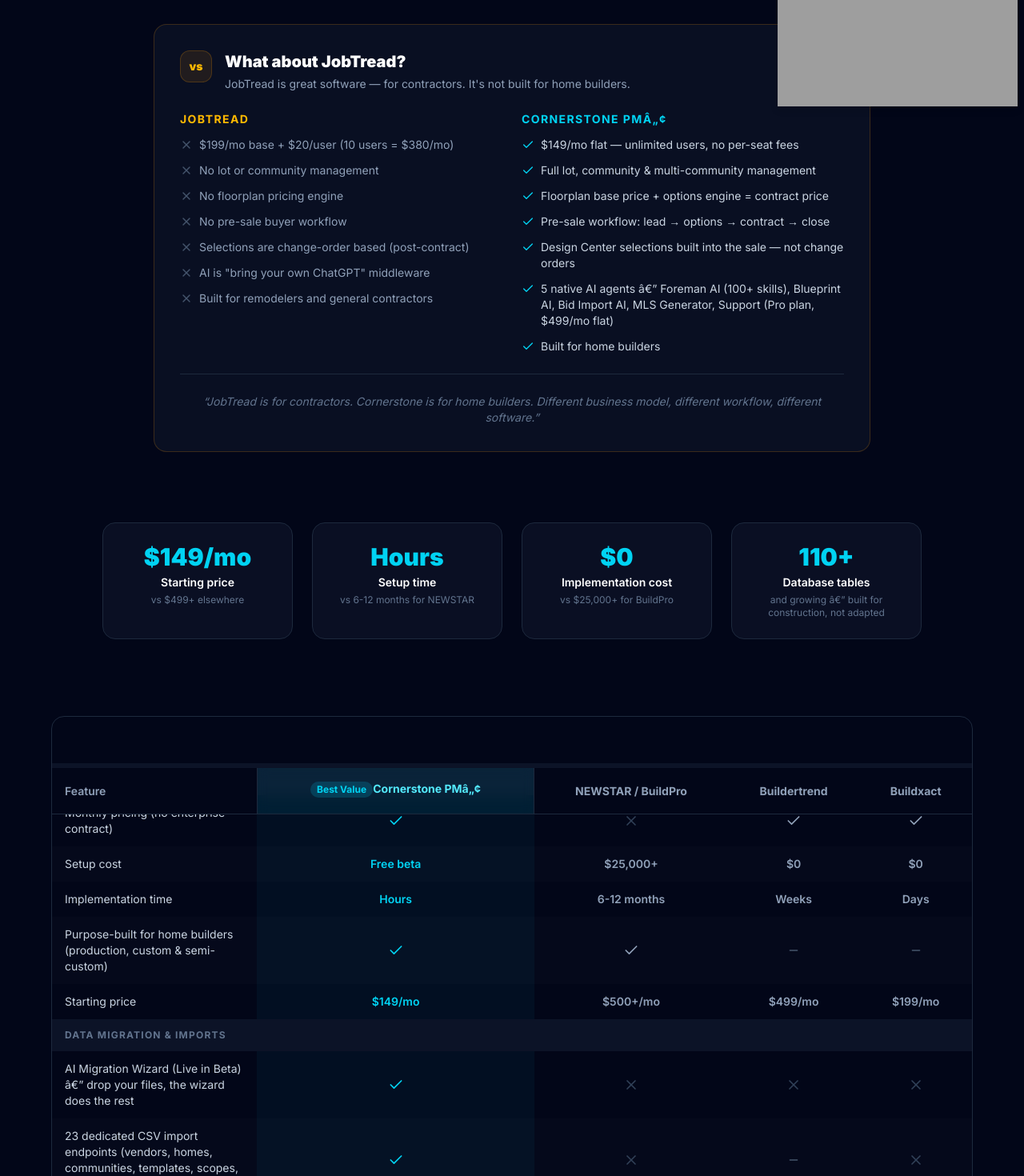
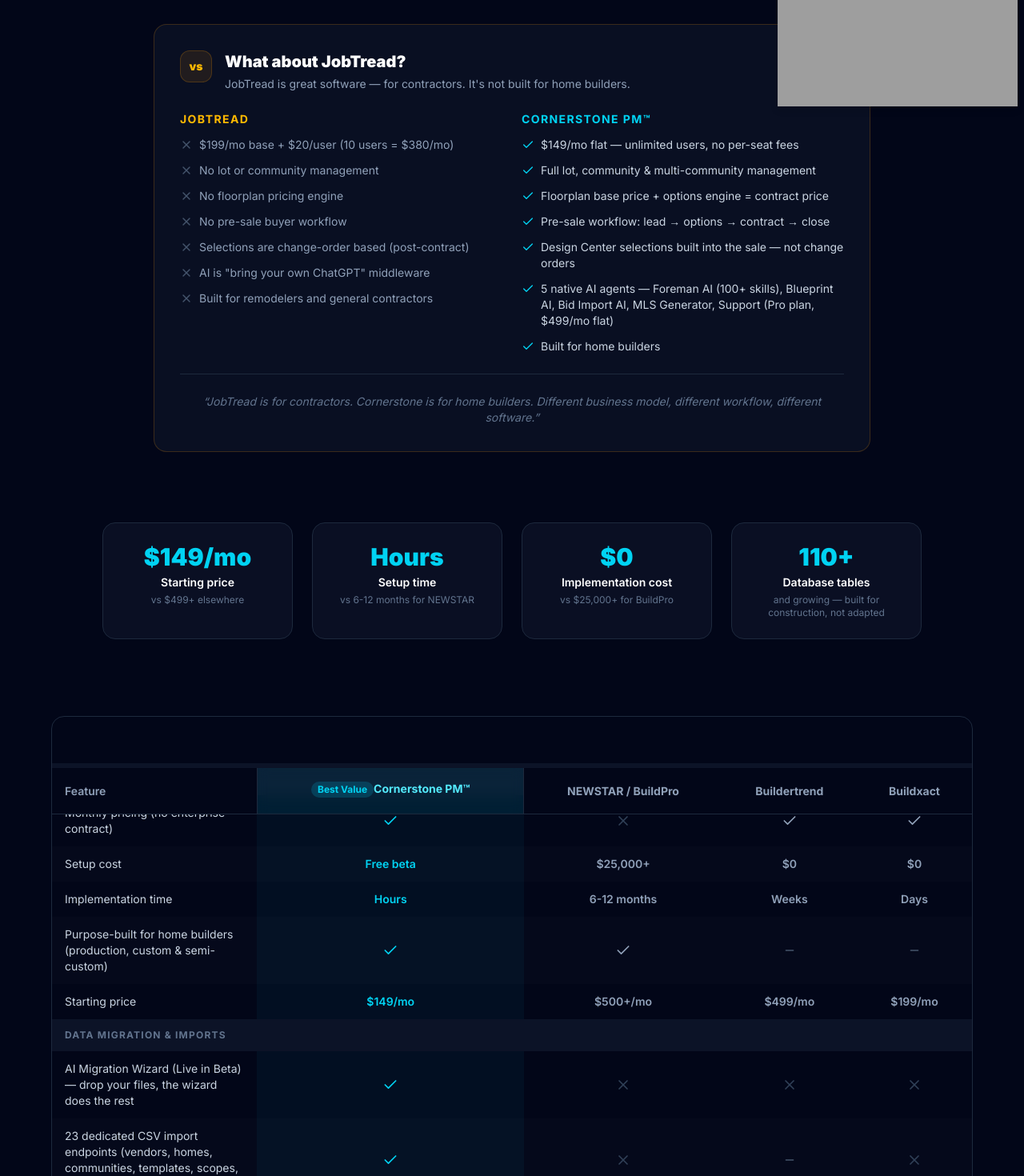
Before and after one commit to Scootermcgavin121/cornerstone-marketing-v2, a Next.js app: page /compare in a window 1280 px wide. Shown: the part 620-2090 px from the top of the page at 80% size. Built offline with nearby package versions, Linux system fonts and the light colour scheme; grey boxes are pictures that could not be loaded.

Commit message:
fix(compare): targeted mojibake repair on /compare page only - 25 byte-precise replacements (6 TM, 9 em-dash, 6 arrow, 4 registered)

```diff
--- a/src/app/compare/page.tsx
+++ b/src/app/compare/page.tsx
@@ -3,12 +3,12 @@ import { Check, X, Minus } from "lucide-react";
 import { Navbar } from "@/components/Navbar";
 
 export const metadata = {
-  title: "Cornerstone PMâ„¢ vs NEWSTAR, Buildertrend, Buildxact â€” Compare Home Builder Software",
+  title: "Cornerstone PM™ vs NEWSTAR, Buildertrend, Buildxact — Compare Home Builder Software",
   description:
-    "See how Cornerstone PMâ„¢ stacks up against NEWSTAR, BuildPro, Buildertrend, and Buildxact. Less cost, faster setup, built specifically for home builders â€” with AI, real-time command center, and a 100+ skills in-app agent none of them have.",
+    "See how Cornerstone PM™ stacks up against NEWSTAR, BuildPro, Buildertrend, and Buildxact. Less cost, faster setup, built specifically for home builders — with AI, real-time command center, and a 100+ skills in-app agent none of them have.",
 };
 
-const competitors = ["Cornerstone PMâ„¢", "NEWSTAR / BuildPro", "Buildertrend", "Buildxact"];
+const competitors = ["Cornerstone PM™", "NEWSTAR / BuildPro", "Buildertrend", "Buildxact"];
 
 const YES = "yes";
 const NO = "no";
@@ -30,9 +30,9 @@ const rows: { category: string; features: { label: string; values: CellValue[] }
   {
     category: "Data Migration & Imports",
     features: [
-      { label: "AI Migration Wizard (Live in Beta) â€” drop your files, the wizard does the rest", values: [YES, NO, NO, NO] },
+      { label: "AI Migration Wizard (Live in Beta) — drop your files, the wizard does the rest", values: [YES, NO, NO, NO] },
       { label: "23 dedicated CSV import endpoints (vendors, homes, communities, templates, scopes, takeoffs, parts, budgets...)", values: [YES, NO, PARTIAL, NO] },
-      { label: "AI-powered bid import (parse any vendor format â€” Excel, PDF, scanned, handwritten)", values: [YES, NO, NO, NO] },
+      { label: "AI-powered bid import (parse any vendor format — Excel, PDF, scanned, handwritten)", values: [YES, NO, NO, NO] },
       { label: "Self-serve migration (no consultant required)", values: [YES, NO, PARTIAL, YES] },
       { label: "Migration timeline", values: ["Hours", "3-12 months", "1-2 weeks", "1-2 weeks"] },
       { label: "Migration cost", values: ["$0", "$5,000-$20,000", "$0-$2,500", "$0"] },
@@ -105,7 +105,7 @@ const rows: { category: string; features: { label: string; values: CellValue[] }
   {
     category: "AI & Innovation",
     features: [
-      { label: "AI bid import (upload any vendor format â€” Excel, PDF, scanned, handwritten)", values: [YES, NO, NO, NO] },
+      { label: "AI bid import (upload any vendor format — Excel, PDF, scanned, handwritten)", values: [YES, NO, NO, NO] },
       { label: "AI Blueprint Takeoff (PDF to material list)", values: [YES, NO, NO, PARTIAL] },
       { label: "AI agent with 100+ purpose-built construction skills", values: [YES, NO, NO, NO] },
       { label: "AI memory compaction (marathon sessions without context loss)", values: [YES, NO, NO, NO] },
@@ -230,14 +230,14 @@ export default function ComparePage() {
                 ))}
               </div>
               <div className="space-y-3">
-                <div className="text-cyan-400 font-bold text-sm uppercase tracking-widest mb-3">Cornerstone PMâ„¢</div>
+                <div className="text-cyan-400 font-bold text-sm uppercase tracking-widest mb-3">Cornerstone PM™</div>
                 {[
                   "$149/mo flat &mdash; unlimited users, no per-seat fees",
                   "Full lot, community &amp; multi-community management",
                   "Floorplan base price + options engine = contract price",
                   "Pre-sale workflow: lead &rarr; options &rarr; contract &rarr; close",
                   "Design Center selections built into the sale &mdash; not change orders",
-                  "5 native AI agents â€” Foreman AI (100+ skills), Blueprint AI, Bid Import AI, MLS Generator, Support (Pro plan, $499/mo flat)",
+                  "5 native AI agents — Foreman AI (100+ skills), Blueprint AI, Bid Import AI, MLS Generator, Support (Pro plan, $499/mo flat)",
                   "Built for home builders",
                 ].map((item) => (
                   <div key={item} className="flex items-start gap-2 text-slate-300 text-sm">
@@ -261,7 +261,7 @@ export default function ComparePage() {
             { num: "$149/mo", label: "Starting price", sub: "vs $499+ elsewhere" },
             { num: "Hours", label: "Setup time", sub: "vs 6-12 months for NEWSTAR" },
             { num: "$0", label: "Implementation cost", sub: "vs $25,000+ for BuildPro" },
-            { num: "110+", label: "Database tables", sub: "and growing â€” built for construction, not adapted" },
+            { num: "110+", label: "Database tables", sub: "and growing — built for construction, not adapted" },
           ].map((s) => (
             <div key={s.label} className="text-center p-6 rounded-2xl bg-slate-900/60 border border-slate-800">
               <div className="text-3xl font-black text-cyan-400 mb-1">{s.num}</div>
@@ -332,7 +332,7 @@ export default function ComparePage() {
             <span className="flex items-center gap-1.5"><X className="w-3.5 h-3.5 text-slate-700" /> Not available</span>
           </div>
           <p className="max-w-5xl mx-auto mt-6 text-[11px] text-slate-600 leading-relaxed text-center">
-            Pricing and feature availability reflect publicly available information as of November 2026. Verify current pricing and capabilities directly with each vendor. NEWSTARÂ®, BuildProÂ®, BuildertrendÂ®, and BuildxactÂ® are trademarks of their respective owners; Cornerstone PMâ„¢ is not affiliated with or endorsed by these companies.
+            Pricing and feature availability reflect publicly available information as of November 2026. Verify current pricing and capabilities directly with each vendor. NEWSTAR®, BuildPro®, Buildertrend®, and Buildxact® are trademarks of their respective owners; Cornerstone PM™ is not affiliated with or endorsed by these companies.
           </p>
         </div>
       </section>
@@ -342,7 +342,7 @@ export default function ComparePage() {
         <div className="max-w-6xl mx-auto">
           <div className="text-center mb-10">
             <h2 className="text-3xl sm:text-4xl font-black text-white mb-3">Compare us to your current software</h2>
-            <p className="text-slate-400 max-w-2xl mx-auto">See how Cornerstone PMâ„¢ stacks up against 17 construction platforms â€” from enterprise production builder software to field tools and service-biz apps.</p>
+            <p className="text-slate-400 max-w-2xl mx-auto">See how Cornerstone PM™ stacks up against 17 construction platforms — from enterprise production builder software to field tools and service-biz apps.</p>
           </div>
 
           {/* Production builder competitors */}
@@ -358,7 +358,7 @@ export default function ComparePage() {
                 <Link key={c.slug} href={`/${c.slug}-alternative`} className="p-4 rounded-xl border border-slate-800 bg-slate-900/40 hover:border-cyan-500/40 hover:bg-slate-900/80 transition-all duration-200 group">
                   <div className="text-white font-bold text-sm group-hover:text-cyan-400 transition-colors">{c.name}</div>
                   <div className="text-slate-500 text-xs mt-1">{c.note}</div>
-                  <div className="text-cyan-400 text-xs mt-2 font-semibold">Compare â†’</div>
+                  <div className="text-cyan-400 text-xs mt-2 font-semibold">Compare →</div>
                 </Link>
               ))}
             </div>
@@ -377,7 +377,7 @@ export default function ComparePage() {
                 <Link key={c.slug} href={`/${c.slug}-alternative`} className="p-4 rounded-xl border border-slate-800 bg-slate-900/40 hover:border-cyan-500/40 hover:bg-slate-900/80 transition-all duration-200 group">
                   <div className="text-white font-bold text-sm group-hover:text-cyan-400 transition-colors">{c.name}</div>
                   <div className="text-slate-500 text-xs mt-1">{c.note}</div>
-                  <div className="text-cyan-400 text-xs mt-2 font-semibold">Compare â†’</div>
+                  <div className="text-cyan-400 text-xs mt-2 font-semibold">Compare →</div>
                 </Link>
               ))}
             </div>
@@ -394,7 +394,7 @@ export default function ComparePage() {
                 <Link key={c.slug} href={`/${c.slug}-alternative`} className="p-4 rounded-xl border border-slate-800 bg-slate-900/40 hover:border-cyan-500/40 hover:bg-slate-900/80 transition-all duration-200 group">
                   <div className="text-white font-bold text-sm group-hover:text-cyan-400 transition-colors">{c.name}</div>
                   <div className="text-slate-500 text-xs mt-1" dangerouslySetInnerHTML={{ __html: c.note }} />
-                  <div className="text-cyan-400 text-xs mt-2 font-semibold">Compare â†’</div>
+                  <div className="text-cyan-400 text-xs mt-2 font-semibold">Compare →</div>
                 </Link>
               ))}
             </div>
@@ -402,7 +402,7 @@ export default function ComparePage() {
 
           {/* Service businesses */}
           <div className="mb-8">
-            <div className="text-xs font-bold uppercase tracking-widest text-slate-500 mb-4">Service Business Tools <span className="text-slate-600 normal-case">(different market â€” see honest comparisons)</span></div>
+            <div className="text-xs font-bold uppercase tracking-widest text-slate-500 mb-4">Service Business Tools <span className="text-slate-600 normal-case">(different market — see honest comparisons)</span></div>
             <div className="grid grid-cols-2 sm:grid-cols-3 gap-3">
               {[
                 { name: "Jobber", slug: "jobber", note: "Field service management" },
@@ -415,7 +415,7 @@ export default function ComparePage() {
                 <Link key={c.slug} href={`/${c.slug}-alternative`} className="p-4 rounded-xl border border-slate-800 bg-slate-900/40 hover:border-slate-700 hover:bg-slate-900/80 transition-all duration-200 group">
                   <div className="text-white font-bold text-sm group-hover:text-slate-200 transition-colors">{c.name}</div>
                   <div className="text-slate-500 text-xs mt-1" dangerouslySetInnerHTML={{ __html: c.note }} />
-                  <div className="text-slate-400 text-xs mt-2 font-semibold">Compare â†’</div>
+                  <div className="text-slate-400 text-xs mt-2 font-semibold">Compare →</div>
                 </Link>
               ))}
             </div>
@@ -431,7 +431,7 @@ export default function ComparePage() {
                 <Link key={c.slug} href={`/${c.slug}-alternative`} className="p-4 rounded-xl border border-slate-800 bg-slate-900/40 hover:border-cyan-500/40 hover:bg-slate-900/80 transition-all duration-200 group">
                   <div className="text-white font-bold text-sm group-hover:text-cyan-400 transition-colors">{c.name}</div>
                   <div className="text-slate-500 text-xs mt-1">{c.note}</div>
-                  <div className="text-cyan-400 text-xs mt-2 font-semibold">Compare â†’</div>
+                  <div className="text-cyan-400 text-xs mt-2 font-semibold">Compare →</div>
                 </Link>
               ))}
             </div>
@@ -439,7 +439,7 @@ export default function ComparePage() {
 
           <div className="text-center mt-6">
             <Link href="/alternatives" className="inline-flex items-center gap-2 px-6 py-3 rounded-full border border-slate-700 text-slate-300 hover:border-cyan-500/40 hover:text-cyan-400 transition-all duration-200 text-sm font-semibold">
-              See all 17 comparison pages â†’
+              See all 17 comparison pages →
             </Link>
           </div>
         </div>
```
